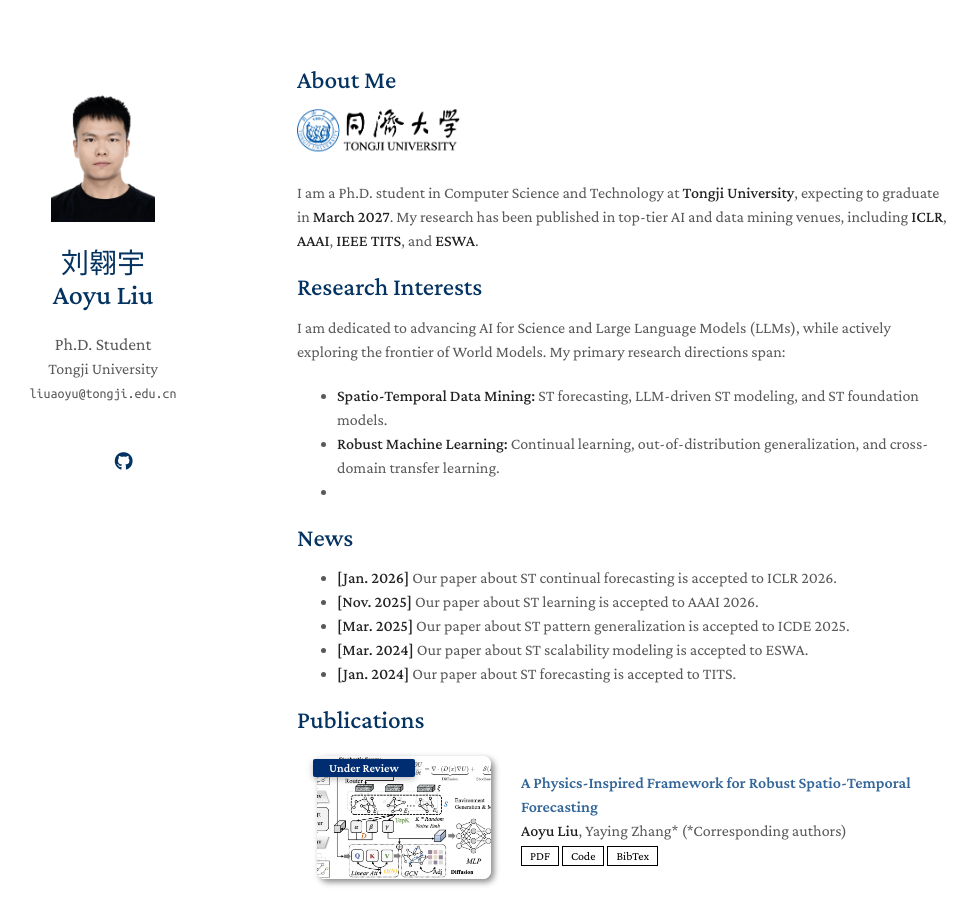
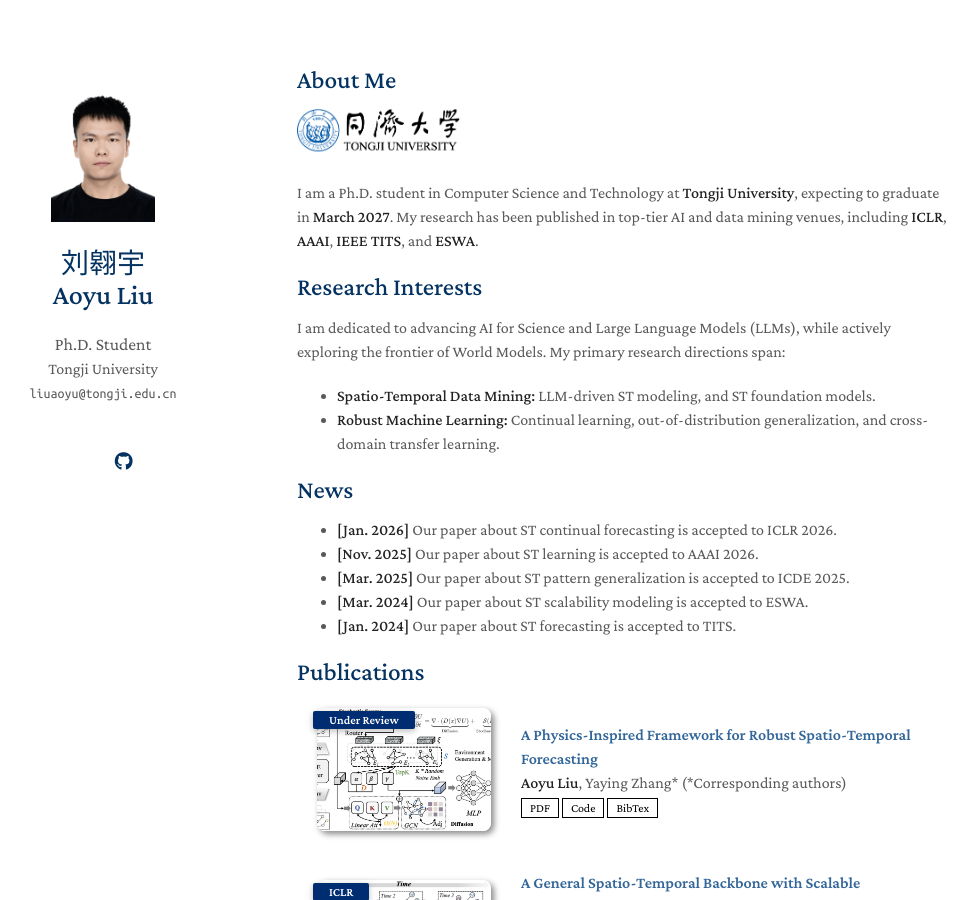
Before and after one commit to Aoyu-Liu/Aoyu-Liu.github.io, a Jekyll site: the page built from index.md, in a window 1280 px wide and 900 px high. Shown: the whole window, without its empty margins (173-1150 px from the left). Built offline with Jekyll 4.4.1, drawn with Linux system fonts in a browser that asks for light colours; a style sheet for code colours, icons or effects is not loaded; our own code applies the rules of GitHub Pages for plain Markdown files.

Commit message:
Update index.md

```diff
--- a/index.md
+++ b/index.md
@@ -10,9 +10,8 @@ I am a Ph.D. student in Computer Science and Technology at **Tongji University**
 
 ## Research Interests
 I am dedicated to advancing AI for Science and Large Language Models (LLMs), while actively exploring the frontier of World Models. My primary research directions span:
-- **Spatio-Temporal Data Mining:** ST forecasting, LLM-driven ST modeling, and ST foundation models.
+- **Spatio-Temporal Data Mining:** LLM-driven ST modeling, and ST foundation models.
 - **Robust Machine Learning:** Continual learning, out-of-distribution generalization, and cross-domain transfer learning.
--
 
 ## News
 - **[Jan. 2026]** Our paper about ST continual forecasting is accepted to ICLR 2026.
```
